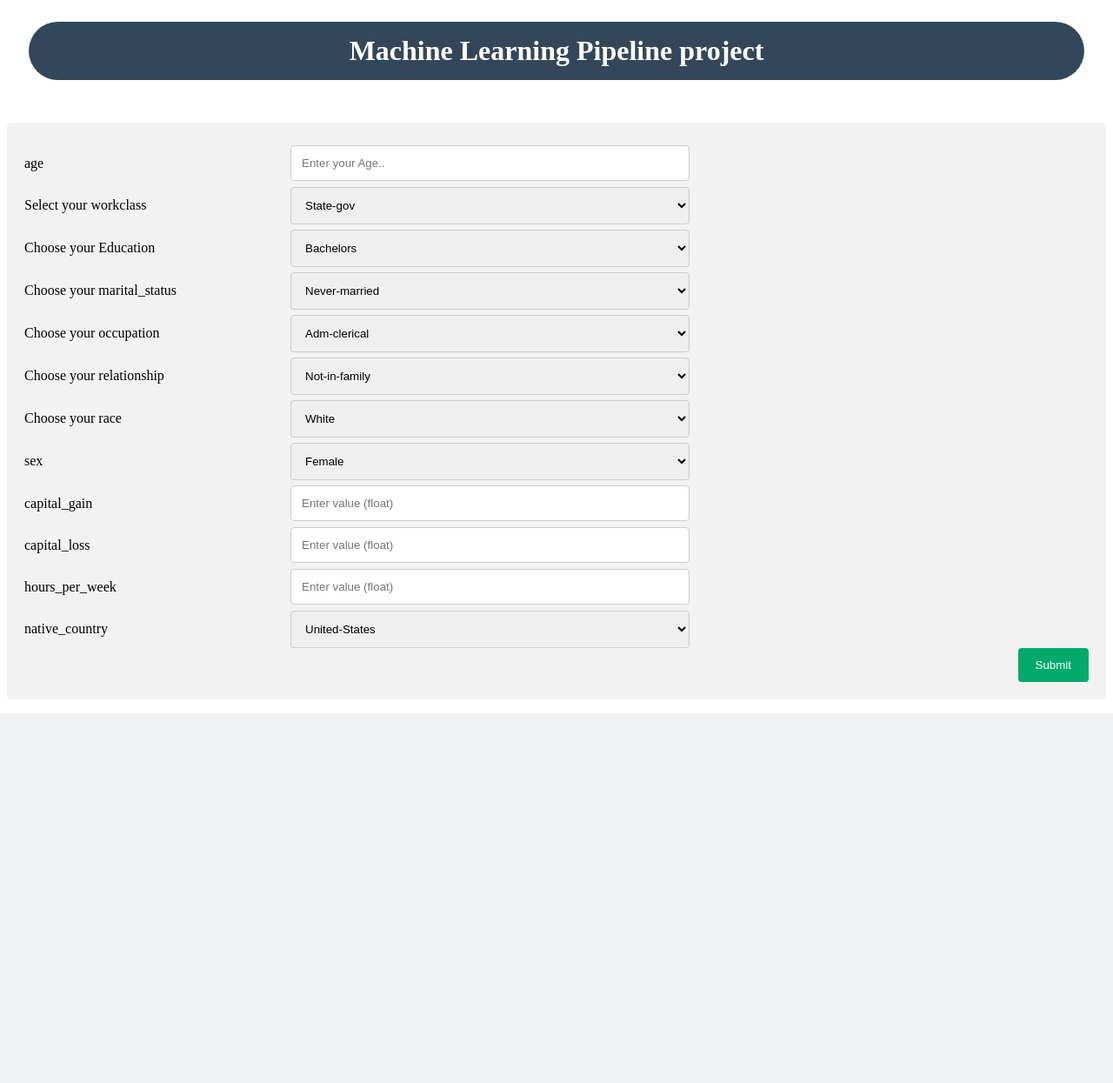
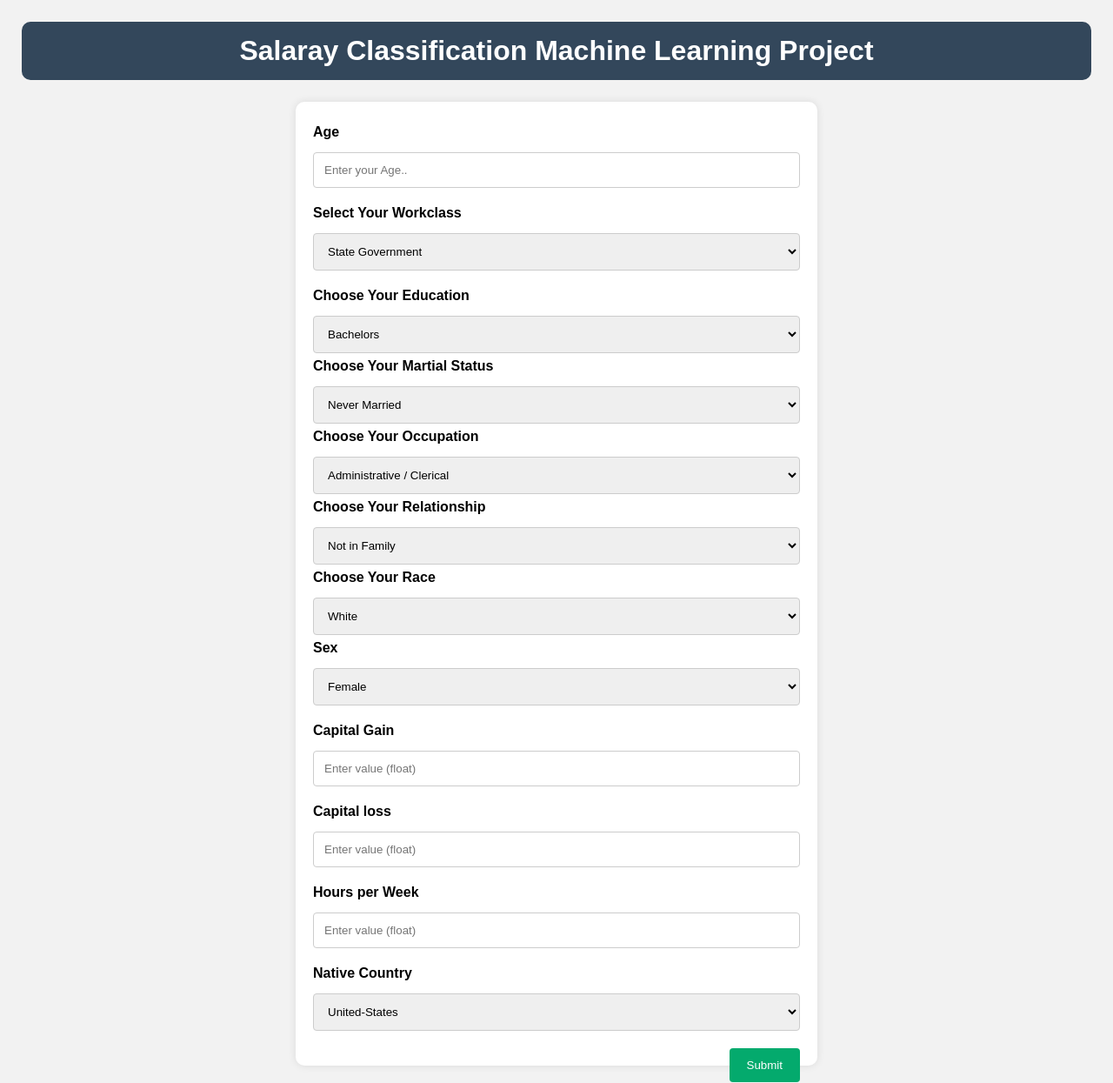
Before and after one commit to FaheemKhan0817/End-to-end-ML-Projects-Implementation, a Flask app: page / in a window 1280 px wide. Shown: the whole page at 87% size. Before the commit the page ends 820 px from the top, so only its background shows below. Run offline with Flask 3, Linux system fonts and the light colour scheme.

Commit message:
changes in UI

```diff
--- a/templates/home.html
+++ b/templates/home.html
@@ -1,26 +1,63 @@
 <html>
 
 <head>
-    <title>Machine Learning Pipeline project</title>
+    <title>Salaray Classification Machine Learning Project</title>
     <meta name="viewport" content="width=device-width, initial-scale=1">
     <style>
         * {
             box-sizing: border-box;
+            margin: 0;
+            padding: 0;
+        }
+
+        body {
+            font-family: 'Arial', sans-serif;
+            background-color: #f2f2f2;
+        }
+
+        h1 {
+            padding: 15px;
+            margin: 25px;
+            background-color: #33475b;
+            border-radius: 10px;
+            color: white;
+            font-family: 'Avenir', sans-serif;
+            text-align: center;
+        }
+
+        .container {
+            border-radius: 10px;
+            background-color: #fff;
+            padding: 20px;
+            margin: 20px auto;
+            max-width: 600px;
+            box-shadow: 0 0 10px rgba(0, 0, 0, 0.1);
+        }
+
+        .row {
+            margin-bottom: 20px;
+        }
+
+        .col-25,
+        .col-75 {
+            width: 100%;
+            margin-top: 6px;
+        }
+
+        label {
+            display: block;
+            margin-bottom: 8px;
+            font-weight: bold;
         }
 
         input[type=text],
-        select,
-        textarea {
-            width: 50%;
+        select {
+            width: 100%;
             padding: 12px;
             border: 1px solid #ccc;
             border-radius: 4px;
+            margin-top: 6px;
             resize: vertical;
-        }
-
-        label {
-            padding: 12px 12px 12px 0;
-            display: inline-block;
         }
 
         input[type=submit] {
@@ -36,59 +73,13 @@
         input[type=submit]:hover {
             background-color: #45a049;
         }
+    </style>
 
-        .container {
-            border-radius: 5px;
-            background-color: #f2f2f2;
-            padding: 20px;
-        }
-
-        .col-25 {
-            float: left;
-            width: 25%;
-            margin-top: 6px;
-        }
-
-        .col-75 {
-            float: left;
-            width: 75%;
-            margin-top: 6px;
-        }
-
-        /* Clear floats after the columns */
-        .row:after {
-            content: "";
-            display: table;
-            clear: both;
-        }
-
-        /* Responsive layout - when the screen is less than 600px wide, make the two columns stack on top of each other instead of next to each other */
-        @media screen and (max-width: 600px) {
-
-            .col-25,
-            .col-75,
-            input[type=submit] {
-                width: 100%;
-                margin-top: 0;
-            }
-        }
-
-        h1 {
-            padding: 15px;
-            margin: 25px;
-
-            /* other styling */
-            background-color: #33475b;
-            border-radius: 50px;
-            color: white;
-            font-family: Avenir;
-        }
-    </style>
 </head>
 
 <body>
 
-    <h1 style="text-align:center;">Machine Learning Pipeline project</h1>
+    <h1 style="text-align:center;">Salaray Classification Machine Learning Project</h1>
     <div class="form">
         <form action="{{url_for('prediction_data')}}" method="POST">
             <label for="operation"></label>
@@ -97,7 +88,7 @@
                 <form action="/action_page.php">
                     <div class="row">
                         <div class="col-25">
-                            <label for="age">age</label>
+                            <label for="age">Age</label>
                         </div>
                         <div class="col-75">
                             <input type="text" id="age" name="age" placeholder="Enter your Age..">
@@ -105,59 +96,61 @@
                     </div>
                     <div class="row">
                         <div class="col-25">
-                            <label for="workclass">Select your workclass</label>
+                            <label for="workclass">Select Your Workclass</label>
                         </div>
                         <div class="col-75">
                             <select id="workclass" name="workclass">
-                                <option value="6">State-gov</option>
-                                <option value="5">Self-emp-not-inc</option>
+                                <option value="6">State Government</option>
+                                <option value="5">Self-Employed Not Incorporated</option>
                                 <option value="3">Private</option>
-                                <option value="0">Federal-gov</option>
-                                <option value="1">Local-gov</option>
-                                <option value="4">Self-emp-inc</option>
-                                <option value="7">Without-pay</option>
-                                <option value="2">Never-worked</option>
+                                <option value="0">Federal Government</option>
+                                <option value="1">Local Government</option>
+                                <option value="4">Self-Employed Incorporated</option>
+                                <option value="7">Without Pay</option>
+                                <option value="2">Never Worked</option>
                             </select>
                         </div>
                     </div>
                     <div class="form">
                         <div class="col-25">
-                            <label for="education_num">Choose your Education</label>
+                            <label for="education_num">Choose Your Education</label>
                         </div>
                         <div class="col-75">
                             <select id="education_num" name="education_num">
                                 <option value="13">Bachelors</option>
-                                <option value="9">HS-grad</option>
-                                <option value="7">11th</option>
+                                <option value="9">High School Graduate</option>
+                                <option value="7">11th Grade</option>
                                 <option value="14">Masters</option>
-                                <option value="5">9th</option>
-                                <option value="10">Some-college</option>
-                                <option value="12">Assoc-acdm</option>
-                                <option value="11">Assoc-voc</option>
-                                <option value="4">7th-8th</option>
+                                <option value="5">9th Grade</option>
+                                <option value="10">Some College</option>
+                                <option value="12">Associate of Arts</option>
+                                <option value="11">Associate of Science</option>
+                                <option value="4">7th-8th Grade</option>
                                 <option value="16">Doctorate</option>
-                                <option value="15">Prof-school</option>
-                                <option value="3">5th-6th</option>
-                                <option value="6">10th</option>
-                                <option value="2">1st-4th</option>
+                                <option value="15">Professional School</option>
+                                <option value="3">5th-6th Grade</option>
+                                <option value="6">10th Grade</option>
+                                <option value="2">1st-4th Grade</option>
                                 <option value="1">Preschool</option>
-                                <option value="8">12th</option>
+                                <option value="8">12th Grade</option>
                             </select>
+
+
                         </div>
 
                     </div>
                     <div class="form">
                         <div class="col-25">
-                            <label for="marital_status">Choose your marital_status</label>
+                            <label for="marital_status">Choose Your Martial Status</label>
                         </div>
                         <div class="col-75">
                             <select id="marital_status" name="marital_status">
-                                <option value="4">Never-married</option>
-                                <option value="2">Married-civ-spouse</option>
+                                <option value="4">Never Married</option>
+                                <option value="2">Married - Civilian Spouse</option>
                                 <option value="0">Divorced</option>
-                                <option value="3">Married-spouse-absent</option>
+                                <option value="3">Married - Spouse Absent</option>
                                 <option value="5">Separated</option>
-                                <option value="1">Married-AF-spouse</option>
+                                <option value="1">Married - Armed Forces Spouse</option>
                                 <option value="6">Widowed</option>
                             </select>
                         </div>
@@ -165,61 +158,65 @@
                     </div>
                     <div class="form">
                         <div class="col-25">
-                            <label for="occupation">Choose your occupation</label>
+                            <label for="occupation">Choose Your Occupation</label>
                         </div>
                         <div class="col-75">
                             <select id="occupation" name="occupation">
-                                <option value="0">Adm-clerical</option>
-                                <option value="3">Exec-managerial</option>
-                                <option value="5">Handlers-cleaners</option>
-                                <option value="9">Prof-specialty</option>
-                                <option value="7">Other-service</option>
+                                <option value="0">Administrative / Clerical</option>
+                                <option value="3">Executive / Managerial</option>
+                                <option value="5">Handlers / Cleaners</option>
+                                <option value="9">Professional / Specialty</option>
+                                <option value="7">Other Service</option>
                                 <option value="11">Sales</option>
-                                <option value="2">Craft-repair</option>
-                                <option value="13">Transport-moving</option>
-                                <option value="4">Farming-fishing</option>
-                                <option value="6">Machine-op-inspct</option>
-                                <option value="12">Tech-support</option>
-                                <option value="10">Protective-serv</option>
-                                <option value="1">Armed-Forces</option>
-                                <option value="8">Priv-house-serv</option>
+                                <option value="2">Craft / Repair</option>
+                                <option value="13">Transport / Moving</option>
+                                <option value="4">Farming / Fishing</option>
+                                <option value="6">Machine Operation / Inspection</option>
+                                <option value="12">Tech Support</option>
+                                <option value="10">Protective Services</option>
+                                <option value="1">Armed Forces</option>
+                                <option value="8">Private House Service</option>
                             </select>
+
                         </div>
 
                     </div>
                     <div class="form">
                         <div class="col-25">
-                            <label for="relationship">Choose your relationship</label>
+                            <label for="relationship">Choose Your Relationship</label>
                         </div>
                         <div class="col-75">
                             <select id="relationship" name="relationship">
-                                <option value="1">Not-in-family</option>
+                                <option value="1">Not in Family</option>
                                 <option value="0">Husband</option>
                                 <option value="5">Wife</option>
-                                <option value="3">Own-child</option>
+                                <option value="3">Own Child</option>
                                 <option value="4">Unmarried</option>
-                                <option value="2">Other-relative</option>
+                                <option value="2">Other Relative</option>
                             </select>
+
                         </div>
 
                     </div>
 
                     <div class="form">
                         <div class="col-25">
-                            <label for="race">Choose your race</label>
+                            <label for="race">Choose Your Race</label>
                         </div>
                         <div class="col-75">
                             <select id="race" name="race">
                                 <option value="4">White</option>
                                 <option value="2">Black</option>
-                                <option value="1">Asian-Pac-Islander</option>
-                                <option value="0">Amer-Indian-Eskimo</option>
+                                <option value="1">Asian-Pacific Islander</option>
+                                <option value="0">American Indian Eskimo</option>
                                 <option value="3">Other</option>
                             </select>
+
+
                     </div>
                     <div class="row">
                         <div class="col-25">
-                            <label for="sex">sex</label>
+                            <label for="sex">Sex</label>
                         </div>
                         <div class="col-75">
                             <select id="sex" name="sex">
@@ -230,7 +227,7 @@
                     </div>
                     <div class="row">
                         <div class="col-25">
-                            <label for="capital_gain">capital_gain</label>
+                            <label for="capital_gain">Capital Gain</label>
                         </div>
                         <div class="col-75">
                             <input type="text" id="capital_gain" name="capital_gain" placeholder="Enter value (float)">
@@ -238,7 +235,7 @@
                     </div>
                     <div class="row">
                         <div class="col-25">
-                            <label for="capital_loss">capital_loss</label>
+                            <label for="capital_loss">Capital loss</label>
                         </div>
                         <div class="col-75">
                             <input type="text" id="capital_loss" name="capital_loss" placeholder="Enter value (float)">
@@ -246,7 +243,7 @@
                     </div>
                     <div class="row">
                         <div class="col-25">
-                            <label for="hours_per_week">hours_per_week</label>
+                            <label for="hours_per_week">Hours per Week</label>
                         </div>
                         <div class="col-75">
                             <input type="text" id="hours_per_week" name="hours_per_week" placeholder="Enter value (float)">
@@ -254,7 +251,7 @@
                     </div>
                     <div class="row">
                         <div class="col-25">
-                            <label for="native_country">native_country</label>
+                            <label for="native_country">Native Country</label>
                         </div>
                         <div class="col-75">
                             <select id="native_country" name="native_country">
```
Also changed, not shown: templates/result.html (+25 -6 lines).
